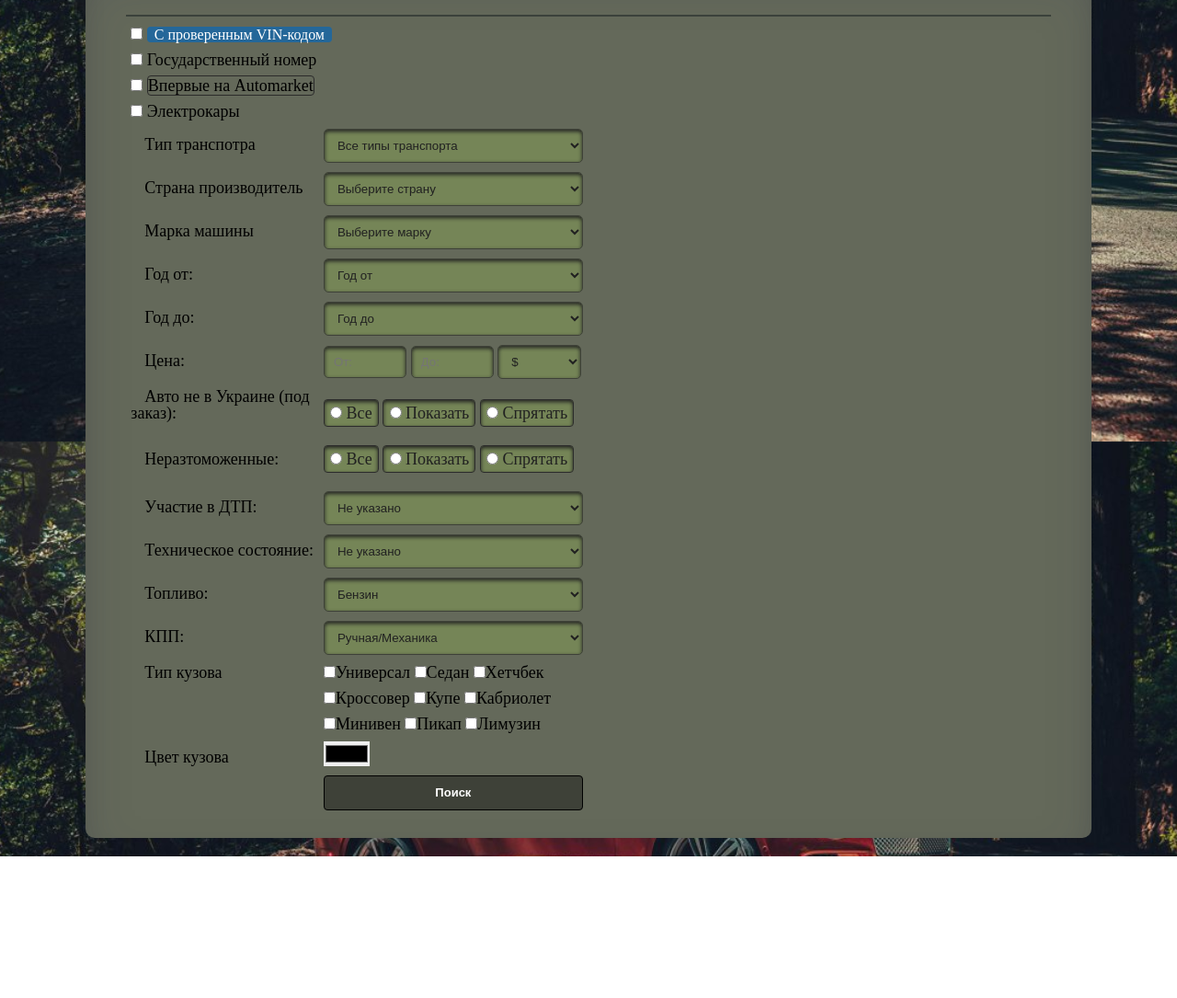
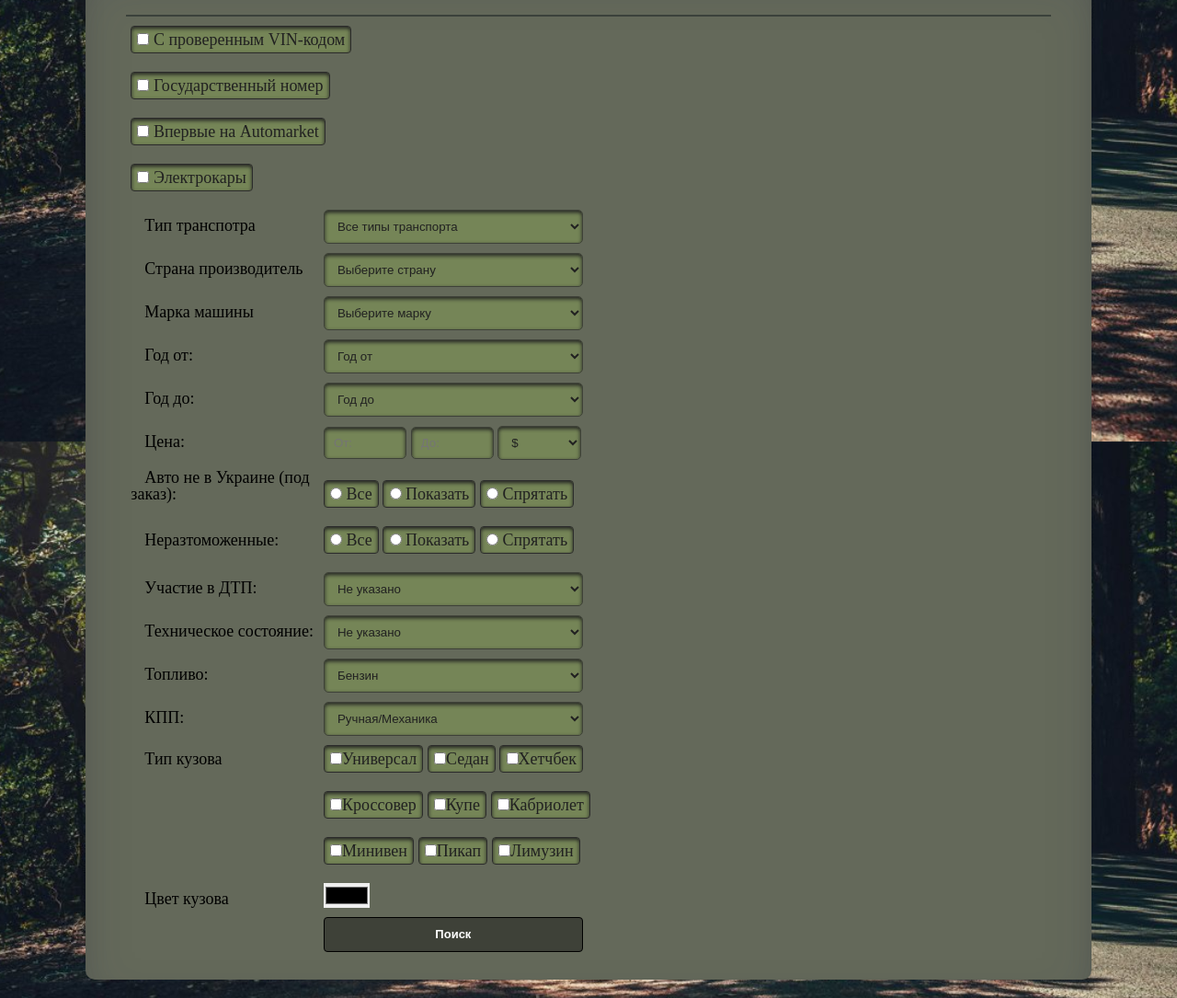
Before and after one commit to Klayydex/ChechelenkoDmytroHw5, a plain HTML site: page pages/search.html in a window 1280 px wide. Shown: the part 320-1405 px from the top of the page at 92% size. Before the commit the page ends 1251 px from the top, so only its background shows below. Drawn offline with Linux system fonts and the light colour scheme.

Commit message:
add paddings for checkboxes

```diff
--- a/css/style.css
+++ b/css/style.css
@@ -166,16 +166,3 @@ hr {
     margin-bottom: 10px;
     text-indent: 0px;
 }
-
-.mod {
-    padding: 0 8px;
-    font-size: 16px;
-    border-radius: 4px;
-    color: #fff;
-    background-color: #246799;
-}
-
-.add {
-    border:1px solid #2b2b2b;
-    border-radius: 4px;
-}
--- a/pages/search.html
+++ b/pages/search.html
@@ -39,14 +39,29 @@
             <form class="main-login" method="post" action="https://fom.in.ua/echo">
                 <p class="main__text"><span class="spec">Поиск:</span></p>
                 <hr>
-                <p class="main__text"><input type="checkbox" name="with verified vin-code">
-                    <span class="mod">С проверенным VIN-кодом</span></p>
-                <p class="main__text"><input type="checkbox" name="government number">
-                    Государственный номер</p>
-                <p class="main__text"><input type="checkbox" name="for the first time on automarket">
-                    <span class="add">Впервые на Automarket</span></p>
-                <p class="main__text"><input type="checkbox" name="electric cars">
+                <p class="main__text">
+                    <span class="main__text--mod">
+                        <input type="checkbox" name="with verified vin-code">
+                            С проверенным VIN-кодом
+                    </span>
+                </p>
+                <p class="main__text">
+                    <span class="main__text--mod">
+                        <input type="checkbox" name="government number">
+                        Государственный номер
+                    </span>
+                </p>
+                <p class="main__text">
+                    <span class="main__text--mod">
+                        <input type="checkbox" name="for the first time on automarket">
+                            Впервые на Automarket
+                    </span>
+                </p>
+                <p class="main__text">
+                    <span class="main__text--mod">
+                        <input type="checkbox" name="electric cars">
                         Электрокары</p>
+                    </span>
                 <p class="main__text">
                     <label class="main__info">Тип транспотра</label>
                     <select class="main__item" name="type of transport">
@@ -452,21 +467,39 @@
             </p>
             <p class="main__text">
                 <label class="main__info">Тип кузова</label>
+                <span class="main__text--mod">
                     <input type="checkbox"name="body type">Универсал
+                </span>
+                <span class="main__text--mod">
                     <input type="checkbox"name="sedan">Седан
+                </span>
+                <span class="main__text--mod">
                     <input type="checkbox"name="hatchback">Хетчбек
+                </span>
             </p>
             <p class="main__text">
                 <label class="main__info"></label>
+                <span class="main__text--mod">
                     <input type="checkbox"name="crossover">Кроссовер
+                </span>
+                <span class="main__text--mod">
                     <input type="checkbox"name="coupe">Купе
+                </span>
+                <span class="main__text--mod">
                     <input type="checkbox"name="cabriolet">Кабриолет
+                </span>
             </p>
             <p class="main__text">
                 <label class="main__info"></label>
+                <span class="main__text--mod">
                     <input type="checkbox"name="minivan">Минивен
+                </span>
+                <span class="main__text--mod">
                     <input type="checkbox"name="pickup">Пикап
+                </span>
+                <span class="main__text--mod">
                     <input type="checkbox"name="limousine">Лимузин
+                </span>
             </p>
             <p class="main__text">
                 <label class="main__info">Цвет кузова</label>
```
Also changed, not shown: pages/additonal.html (+4 -2 lines). Lines whose indentation alone changed are shown as unchanged.
